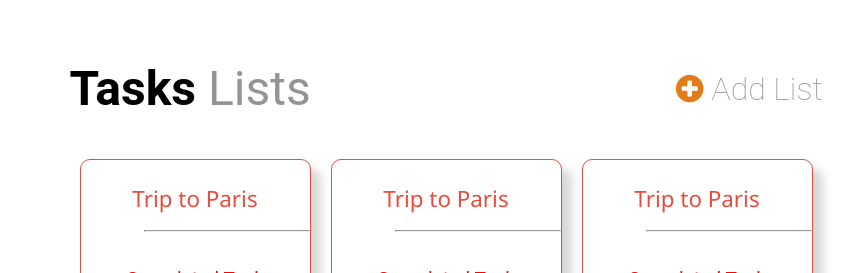
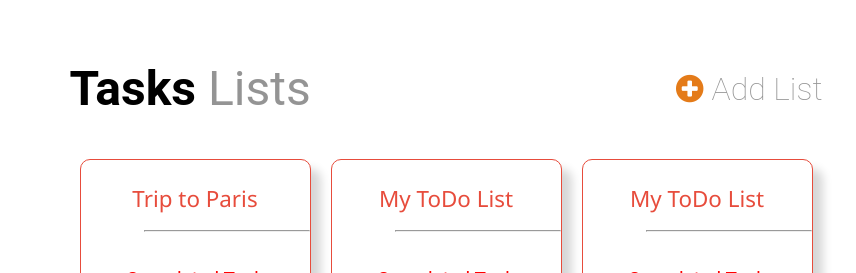
Before and after one commit to RajashreeS/project1, a plain HTML site: page index.html in a window 1280 px wide. Shown: the top 273 px of the page, without its empty margins (194-1050 px from the left). Drawn offline with Linux system fonts and the light colour scheme.

Commit message:
Update index.html

```diff
--- a/index.html
+++ b/index.html
@@ -31,13 +31,13 @@
                            <li><input type="checkbox" name="PendingTask"><label for="PendingTask"> Pending Task</label></li>
                       </div>
                       <div class="card-item-container">
-                           <p class="card-heading">Trip to Paris</p>
+                           <p class="card-heading">My ToDo List</p>
                            <hr class="heading-after">
                            <p class="card-item Strike-through-item">  Completed Task</p>
                            <li><input type="checkbox" name="PendingTask"><label for="PendingTask"> Pending Task</label></li>
                       </div>
                       <div class="card-item-container">
-                           <p class="card-heading">Trip to Paris</p>
+                           <p class="card-heading">My ToDo List</p>
                            <hr class="heading-after">
                            <p class="card-item Strike-through-item">  Completed Task</p>
                            <li><input type="checkbox" name="PendingTask"><label for="PendingTask"> Pending Task</label></li>
```
